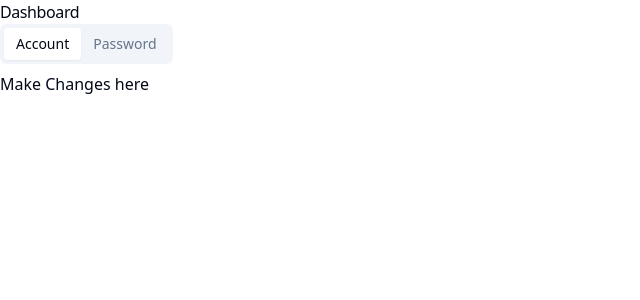
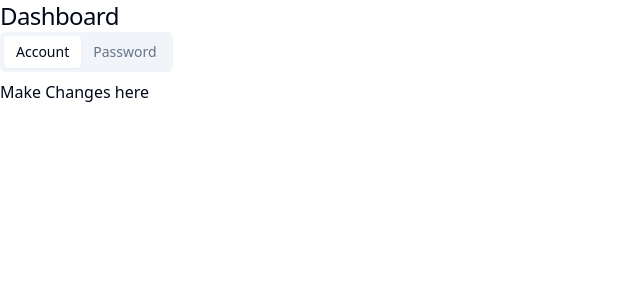
Before and after one commit to Avv-2301/Admin-Dashboard-Nextjs, a Next.js app: page /dashboard in a window 1280 px wide. Shown: the top 300 px of the page, without its empty margins (0-640 px from the left). Built offline with nearby package versions, Linux system fonts and the light colour scheme.

Commit message:
Root Layout

```diff
--- a/src/app/layout.tsx
+++ b/src/app/layout.tsx
@@ -1,6 +1,6 @@
 import type { Metadata } from "next";
 import { Inter } from "next/font/google";
-import "./globals.css";
+import "../../src/styles/globals.css";
 
 const inter = Inter({ subsets: ["latin"] });
 
--- /dev/null
+++ b/src/components/root-component.tsx
@@ -0,0 +1,27 @@
+import React, { ReactNode, useState } from "react";
+import {
+    Sheet,
+    SheetContent,
+    SheetDescription,
+    SheetHeader,
+    SheetTitle,
+    SheetTrigger,
+  } from "@/components/ui/sheet";
+
+  type RootLayoutProps = {
+    children: ReactNode;
+  };
+
+  const RootLayout: React.FC<RootLayoutProps> = () => {
+  return (
+    <div>
+        <Sheet>
+            <SheetContent side='top'>
+                <SheetTitle>BiGamer Dashboard</SheetTitle>
+            </SheetContent>
+        </Sheet>
+    </div>
+  )
+}
+
+export default RootLayout
--- a/src/pages/_app.tsx
+++ b/src/pages/_app.tsx
@@ -1,6 +1,13 @@
 import type { AppProps } from 'next/app';
 import '@/styles/globals.css';
+import RootLayout from '@/components/root-component';
 
 export default function App({ Component, pageProps }: AppProps) {
-  return <Component {...pageProps} />
+  return (
+    <>
+
+        <Component {...pageProps} />
+
+    </>
+  );
 }
--- a/src/pages/dashboard.jsx
+++ b/src/pages/dashboard.jsx
@@ -6,7 +6,7 @@ const dashboard = () => {
   return (
     <div>
         <div className='flex flex-row items-center justify-between space-y-2'>
-            <p className='text-3xl font-bold tracking-tight'>Dashboard</p>
+            <h2 className='text-2xl font-bold tracking-tight'>Dashboard</h2>
         </div>
         <Tabs defaultValue='account' className='w-[500px]'>
             <TabsList >
```
